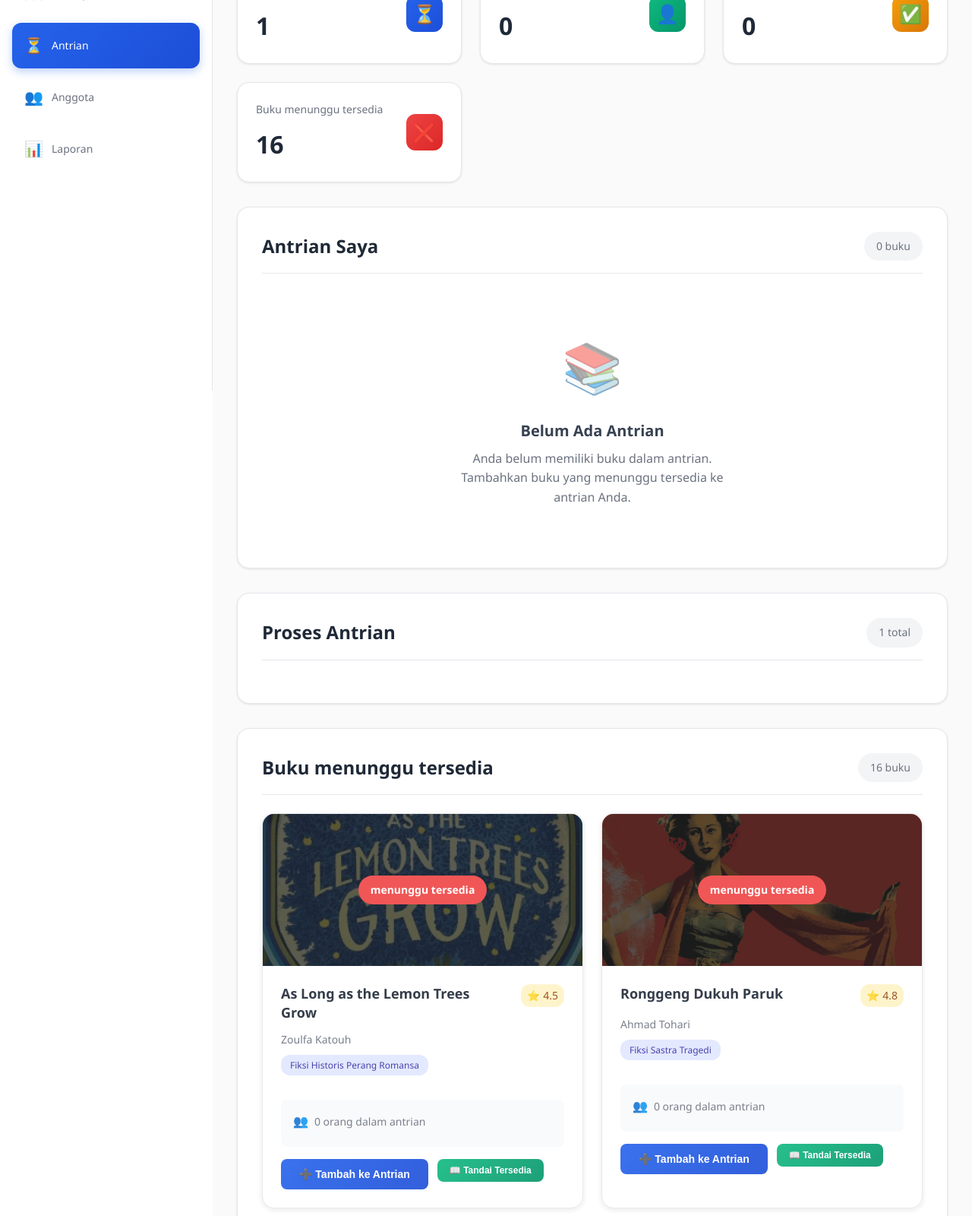
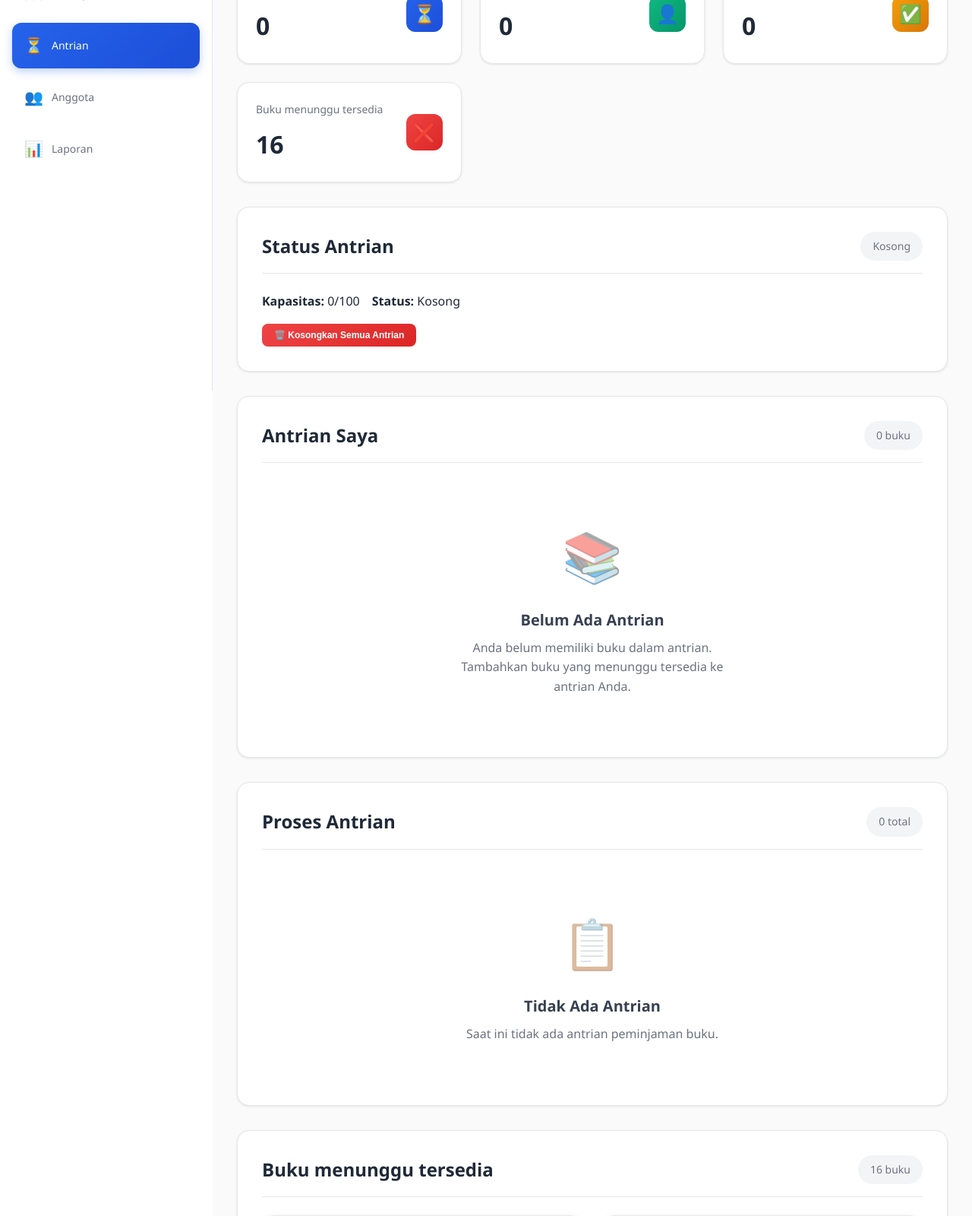
Before and after one commit to crashyet/psd-sistem-perpustakaan, a PHP site: page /src/antrian.php in a window 1280 px wide. Shown: the part 305-1905 px from the top of the page at 76% size. Run offline with PHP 8.4, Linux system fonts and the light colour scheme; the visitor is signed in with stand-in values (Sample User, id 1); data that the repository does not hold is empty.

Commit message:
updt antrian.php

```diff
--- a/src/antrian.php
+++ b/src/antrian.php
@@ -1,13 +1,25 @@
 <?php
 session_start();
 
-// Inisialisasi Queue untuk antrian buku
-if (!isset($_SESSION['book_queue'])) {
-    $_SESSION['book_queue'] = [];
+// Class Queue untuk mengelola antrian
+class BookQueue {
+    private $queue;
+    private $maxSize;
+
+    public function __construct($maxSize = 100) {
+        $this->maxSize = $maxSize;
+        if (!isset($_SESSION['book_queue_data'])) {
+            $_SESSION['book_queue_data'] = [];
+        }
+        $this->queue = &$_SESSION['book_queue_data'];
     }
 
-// Fungsi untuk mengelola antrian
-function addToQueue($bookId, $userId = 'current_user') {
+    // Fungsi enqueue - menambah item ke antrian
+    public function enqueue($bookId, $userId = 'current_user') {
+        if ($this->isFull()) {
+            return false;
+        }
+
         $queueItem = [
             'id' => uniqid(),
             'book_id' => $bookId,
@@ -17,44 +29,119 @@
         ];
 
         // Cek apakah buku sudah ada dalam antrian user
-    foreach ($_SESSION['book_queue'] as $item) {
+        foreach ($this->queue as $item) {
             if ($item['book_id'] == $bookId && $item['user_id'] == $userId) {
                 return false; // Sudah ada dalam antrian
             }
         }
 
-    $_SESSION['book_queue'][] = $queueItem;
+        $this->queue[] = $queueItem;
         return true;
     }
 
-function removeFromQueue($queueId) {
-    foreach ($_SESSION['book_queue'] as $key => $item) {
-        if ($item['id'] == $queueId) {
-            unset($_SESSION['book_queue'][$key]);
-            $_SESSION['book_queue'] = array_values($_SESSION['book_queue']); // Reindex array
-            return true;
-        }
-    }
+    // Fungsi dequeue - mengeluarkan item pertama dari antrian
+    public function dequeue() {
+        if ($this->isEmpty()) {
             return false;
         }
 
-function processQueue($bookId) {
-    // Cari antrian pertama untuk buku ini
-    foreach ($_SESSION['book_queue'] as $key => $item) {
-        if ($item['book_id'] == $bookId && $item['status'] == 'waiting') {
-            $_SESSION['book_queue'][$key]['status'] = 'ready';
-            $_SESSION['book_queue'][$key]['ready_time'] = time();
+        $item = array_shift($this->queue);
+        return $item;
+    }
 
-            // Update status buku menjadi tersedia di file JSON
-            updateBookAvailability($bookId, true);
-
+    // Fungsi dequeue berdasarkan ID
+    public function dequeueById($queueId) {
+        foreach ($this->queue as $key => $item) {
+            if ($item['id'] == $queueId) {
+                unset($this->queue[$key]);
+                $this->queue = array_values($this->queue); // Reindex array
                 return $item;
             }
         }
         return false;
     }
 
-function updateBookAvailability($bookId, $available) {
+    // Fungsi isEmpty - mengecek apakah antrian kosong
+    public function isEmpty() {
+        return count($this->queue) == 0;
+    }
+
+    // Fungsi isFull - mengecek apakah antrian penuh
+    public function isFull() {
+        return count($this->queue) >= $this->maxSize;
+    }
+
+    // Fungsi clear - mengosongkan antrian
+    public function clear() {
+        $this->queue = [];
+        return true;
+    }
+
+    // Fungsi cetak - menampilkan isi antrian
+    public function cetak() {
+        return $this->queue;
+    }
+
+    // Fungsi untuk mendapatkan ukuran antrian
+    public function size() {
+        return count($this->queue);
+    }
+
+    // Fungsi untuk memproses antrian berdasarkan book ID
+    public function processQueueByBookId($bookId) {
+        foreach ($this->queue as $key => $item) {
+            if ($item['book_id'] == $bookId && $item['status'] == 'waiting') {
+                $this->queue[$key]['status'] = 'ready';
+                $this->queue[$key]['ready_time'] = time();
+
+                // Update status buku menjadi tersedia di file JSON
+                $this->updateBookAvailability($bookId, true);
+
+                return $this->queue[$key];
+            }
+        }
+        return false;
+    }
+
+    // Fungsi untuk mendapatkan posisi dalam antrian
+    public function getQueuePosition($bookId, $userId = 'current_user') {
+        $position = 1;
+        foreach ($this->queue as $item) {
+            if ($item['book_id'] == $bookId) {
+                if ($item['user_id'] == $userId) {
+                    return $position;
+                }
+                if ($item['status'] == 'waiting') {
+                    $position++;
+                }
+            }
+        }
+        return 0;
+    }
+
+    // Fungsi untuk mendapatkan antrian berdasarkan user
+    public function getQueueByUser($userId = 'current_user') {
+        return array_filter($this->queue, function($item) use ($userId) {
+            return $item['user_id'] == $userId;
+        });
+    }
+
+    // Fungsi untuk mendapatkan jumlah antrian berdasarkan book ID dan status
+    public function getQueueCountByBookId($bookId, $status = 'waiting') {
+        return count(array_filter($this->queue, function($item) use ($bookId, $status) {
+            return $item['book_id'] == $bookId && $item['status'] == $status;
+        }));
+    }
+
+    // Fungsi untuk mendapatkan antrian berdasarkan status
+    public function getQueueByStatus($status) {
+        return array_filter($this->queue, function($item) use ($status) {
+            return $item['status'] == $status;
+        });
+    }
+
+    // Fungsi helper untuk update ketersediaan buku
+    private function updateBookAvailability($bookId, $available) {
         $jsonFile = '../data/buku.json';
         $books = json_decode(file_get_contents($jsonFile), true);
 
@@ -70,21 +157,10 @@
         file_put_contents($jsonFile, json_encode($books, JSON_PRETTY_PRINT | JSON_UNESCAPED_UNICODE));
         return true;
     }
+}
 
-function getQueuePosition($bookId, $userId = 'current_user') {
-    $position = 1;
-    foreach ($_SESSION['book_queue'] as $item) {
-        if ($item['book_id'] == $bookId) {
-            if ($item['user_id'] == $userId) {
-                return $position;
-            }
-            if ($item['status'] == 'waiting') {
-                $position++;
-            }
-        }
-    }
-    return 0;
-}
+// Inisialisasi Queue
+$bookQueue = new BookQueue();
 
 // Load data buku
 $books = json_decode(file_get_contents('../data/buku.json'), true);
@@ -95,18 +171,23 @@
 if ($_SERVER['REQUEST_METHOD'] == 'POST') {
     if (isset($_POST['add_to_queue'])) {
         $bookId = $_POST['book_id'];
-        if (addToQueue($bookId)) {
+        if ($bookQueue->enqueue($bookId)) {
             $message = 'Buku berhasil ditambahkan ke antrian!';
             $messageType = 'success';
+        } else {
+            if ($bookQueue->isFull()) {
+                $message = 'Antrian sudah penuh!';
+                $messageType = 'error';
             } else {
                 $message = 'Buku sudah ada dalam antrian Anda!';
                 $messageType = 'error';
             }
         }
+    }
 
     if (isset($_POST['remove_from_queue'])) {
         $queueId = $_POST['queue_id'];
-        if (removeFromQueue($queueId)) {
+        if ($bookQueue->dequeueById($queueId)) {
             $message = 'Buku berhasil dihapus dari antrian!';
             $messageType = 'success';
         }
@@ -114,7 +195,7 @@
 
     if (isset($_POST['process_queue'])) {
         $bookId = $_POST['book_id'];
-        $processed = processQueue($bookId);
+        $processed = $bookQueue->processQueueByBookId($bookId);
         if ($processed) {
             $message = 'Antrian berhasil diproses! Buku sekarang tersedia untuk dipinjam.';
             $messageType = 'success';
@@ -126,9 +207,9 @@
     if (isset($_POST['mark_available'])) {
         $bookId = $_POST['book_id'];
         // Update status buku menjadi tersedia
-        updateBookAvailability($bookId, true);
+        $bookQueue->updateBookAvailability($bookId, true);
         // Proses antrian otomatis
-        processQueue($bookId);
+        $bookQueue->processQueueByBookId($bookId);
         $message = 'Buku telah tersedia dan antrian diproses!';
         $messageType = 'success';
         // Reload data buku setelah update
@@ -138,11 +219,18 @@
     // Tambahan: Fungsi untuk menandai buku tidak tersedia (untuk testing)
     if (isset($_POST['mark_unavailable'])) {
         $bookId = $_POST['book_id'];
-        updateBookAvailability($bookId, false);
+        $bookQueue->updateBookAvailability($bookId, false);
         $message = 'Buku telah ditandai tidak tersedia!';
         $messageType = 'success';
         // Reload data buku setelah update
         $books = json_decode(file_get_contents('../data/buku.json'), true);
+    }
+
+    // Fungsi untuk mengosongkan antrian (admin)
+    if (isset($_POST['clear_queue'])) {
+        $bookQueue->clear();
+        $message = 'Semua antrian telah dihapus!';
+        $messageType = 'success';
     }
 }
 
@@ -151,10 +239,9 @@
     return !$book['available'];
 });
 
-// Get current user's queue
-$userQueue = array_filter($_SESSION['book_queue'], function($item) {
-    return $item['user_id'] == 'current_user';
-});
+// Get current user's queue menggunakan method baru
+$userQueue = $bookQueue->getQueueByUser();
+$allQueue = $bookQueue->cetak(); // Menggunakan method cetak()
 ?>
 
 <!DOCTYPE html>
@@ -239,7 +326,7 @@
                     <div class="stat-content">
                         <div class="stat-info">
                             <p class="stat-title">Total Antrian</p>
-                            <p class="stat-value"><?= count($_SESSION['book_queue']) ?></p>
+                            <p class="stat-value"><?= $bookQueue->size() ?></p>
                         </div>
                         <div class="stat-icon blue">⏳</div>
                     </div>
@@ -257,7 +344,7 @@
                     <div class="stat-content">
                         <div class="stat-info">
                             <p class="stat-title">Siap Dipinjam</p>
-                            <p class="stat-value"><?= count(array_filter($_SESSION['book_queue'], function($item) { return $item['status'] == 'ready'; })) ?></p>
+                            <p class="stat-value"><?= count($bookQueue->getQueueByStatus('ready')) ?></p>
                         </div>
                         <div class="stat-icon orange">✅</div>
                     </div>
@@ -270,6 +357,37 @@
                         </div>
                         <div class="stat-icon red">❌</div>
                     </div>
+                </div>
+            </div>
+
+            <!-- Queue Status Info -->
+            <div class="section">
+                <div class="section-header">
+                    <h2>Status Antrian</h2>
+                    <div style="display: flex; gap: 1rem;">
+                        <span class="section-count">
+                            <?= $bookQueue->isEmpty() ? 'Kosong' : $bookQueue->size() . ' item' ?>
+                        </span>
+                        <?php if ($bookQueue->isFull()): ?>
+                            <span class="section-count" style="background: #fef2f2; color: #dc2626;">Penuh</span>
+                        <?php endif; ?>
+                    </div>
+                </div>
+
+                <div style="display: flex; gap: 1rem; margin-bottom: 1rem;">
+                    <p><strong>Kapasitas:</strong> <?= $bookQueue->size() ?>/<?= 100 ?></p>
+                    <p><strong>Status:</strong> <?= $bookQueue->isEmpty() ? 'Kosong' : ($bookQueue->isFull() ? 'Penuh' : 'Tersedia') ?></p>
+                </div>
+
+                <!-- Admin Controls -->
+                <div style="margin-top: 1rem;">
+                    <form method="POST" style="display: inline;">
+                        <button type="submit" name="clear_queue" class="btn btn-danger btn-sm"
+                                onclick="return confirm('Hapus semua antrian? Tindakan ini tidak dapat dibatalkan!')"
+                                <?= $bookQueue->isEmpty() ? 'disabled' : '' ?>>
+                            🗑️ Kosongkan Semua Antrian
+                        </button>
+                    </form>
                 </div>
             </div>
 
@@ -294,7 +412,7 @@
                                 return $b['id'] == $queueItem['book_id'];
                             });
                             $book = reset($book);
-                            $position = getQueuePosition($queueItem['book_id']);
+                            $position = $bookQueue->getQueuePosition($queueItem['book_id']);
                             ?>
                             <div class="queue-item <?= $queueItem['status'] ?>">
                                 <div class="queue-book-info">
@@ -348,10 +466,10 @@
             <div class="section">
                 <div class="section-header">
                     <h2>Proses Antrian</h2>
-                    <span class="section-count"><?= count($_SESSION['book_queue']) ?> total</span>
+                    <span class="section-count"><?= $bookQueue->size() ?> total</span>
                 </div>
 
-                <?php if (empty($_SESSION['book_queue'])): ?>
+                <?php if ($bookQueue->isEmpty()): ?>
                     <div class="empty-state">
                         <div class="empty-icon">📋</div>
                         <h3>Tidak Ada Antrian</h3>
@@ -359,7 +477,7 @@
                     </div>
                 <?php else: ?>
                     <div class="admin-queue-list">
-                        <?php foreach ($_SESSION['book_queue'] as $queueItem): ?>
+                        <?php foreach ($allQueue as $queueItem): ?>
                             <?php
                             $book = array_filter($books, function($b) use ($queueItem) {
                                 return $b['id'] == $queueItem['book_id'];
@@ -438,10 +556,8 @@
                                     <span class="book-genre"><?= htmlspecialchars($book['genre']) ?></span>
 
                                     <?php
-                                    $queueCount = count(array_filter($_SESSION['book_queue'], function($item) use ($book) {
-                                        return $item['book_id'] == $book['id'] && $item['status'] == 'waiting';
-                                    }));
-                                    $userPosition = getQueuePosition($book['id']);
+                                    $queueCount = $bookQueue->getQueueCountByBookId($book['id']);
+                                    $userPosition = $bookQueue->getQueuePosition($book['id']);
                                     ?>
 
                                     <div class="queue-info">
@@ -458,7 +574,8 @@
                                         <?php if ($userPosition == 0): ?>
                                             <form method="POST" style="display: inline;">
                                                 <input type="hidden" name="book_id" value="<?= $book['id'] ?>">
-                                                <button type="submit" name="add_to_queue" class="btn btn-primary">
+                                                <button type="submit" name="add_to_queue" class="btn btn-primary"
+                                                        <?= $bookQueue->isFull() ? 'disabled title="Antrian penuh"' : '' ?>>
                                                     ➕ Tambah ke Antrian
                                                 </button>
                                             </form>
```
Lines whose indentation alone changed are shown as unchanged.
